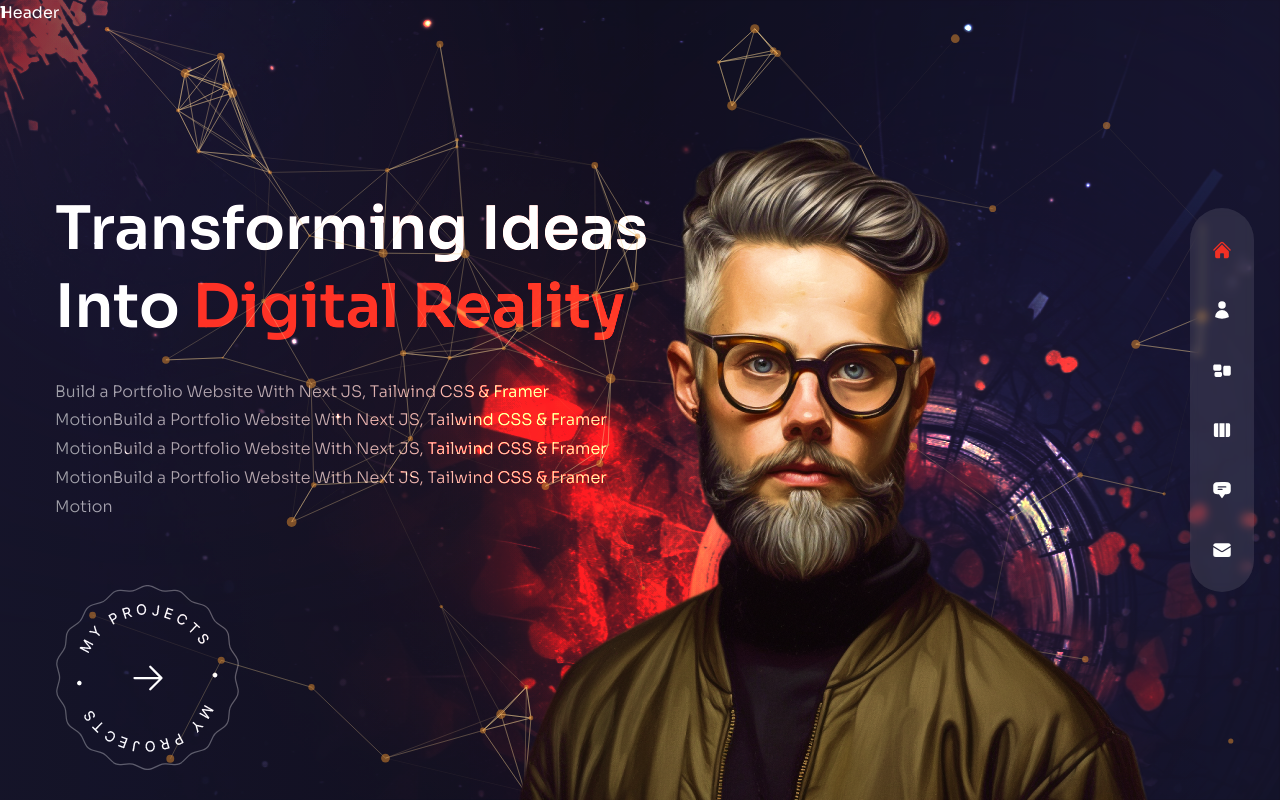
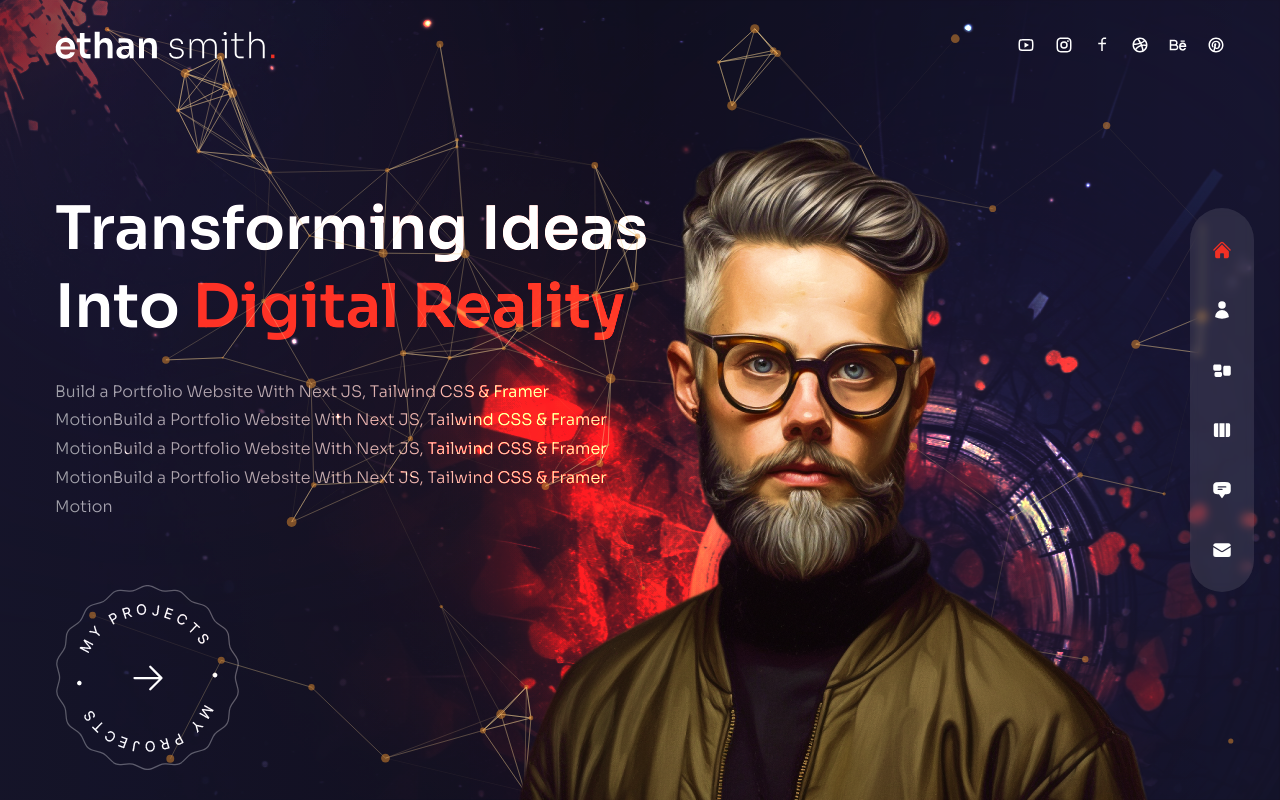
Before and after one commit to ukp-code/portfolio, a Next.js app: page / in a window 1280 px wide. Built offline with nearby package versions, Linux system fonts and the light colour scheme.

Commit message:
update design

```diff
--- a/components/Circles.js
+++ b/components/Circles.js
@@ -1,5 +1,9 @@
+import Image from "next/image";
+
 const Circles = () => {
-  return <div>Circles</div>;
+  return <div className="w-[200px] xl:w-[300px] absolute -right-16 -bottom-2 mix-blend-color-dodge animate-pulse duration-75 z-10">
+    <Image src={'/circles.png'} width={260} height={200} className="w-full h-full" alt=""/>
+  </div>;
 };
 
 export default Circles;
--- a/components/Header.js
+++ b/components/Header.js
@@ -1,5 +1,18 @@
+import Image from "next/image";
+import Socials from "../components/Socials"
+import Link from "next/link";
+
 const Header = () => {
-  return <header className="absolute z-30 w-full">Header</header>;
+  return <header className="absolute z-30 w-full flex items-center px-16 xl:px-0 xl:h-[90px]">
+    <div className="container mx-auto">
+      <div className="flex flex-col lg:flex-row justify-between items-center gap-y-6 py-8">
+        <Link href='/'>
+          <Image src={'/logo.svg'} width={220} height={48} alt="" priority={true} />
+        </Link>
+        <Socials />
+      </div>
+    </div>
+  </header>;
 };
 
 export default Header;
--- a/components/Socials.js
+++ b/components/Socials.js
@@ -1,5 +1,26 @@
+import Link from "next/link";
+import { RiYoutubeLine, RiInstagramLine, RiFacebookLine, RiDribbbleLine, RiBehanceLine, RiPinterestLine } from "react-icons/ri";
 const Socials = () => {
-  return <div>Socials</div>;
+  return <div className="flex items-center gap-x-5 text-lg">
+    <Link href={'/'} className="hover:text-accent transition-all duration-300">
+      <RiYoutubeLine />
+    </Link>
+    <Link href={'/'} className="hover:text-accent transition-all duration-300">
+      <RiInstagramLine />
+    </Link>
+    <Link href={'/'} className="hover:text-accent transition-all duration-300">
+      <RiFacebookLine />
+    </Link>
+    <Link href={'/'} className="hover:text-accent transition-all duration-300">
+      <RiDribbbleLine />
+    </Link>
+    <Link href={'/'} className="hover:text-accent transition-all duration-300">
+      <RiBehanceLine />
+    </Link>
+    <Link href={'/'} className="hover:text-accent transition-all duration-300">
+      <RiPinterestLine />
+    </Link>
+  </div>;
 };
 
 export default Socials;
--- a/components/Transition.js
+++ b/components/Transition.js
@@ -18,9 +18,9 @@ const transitionVariants = {
 const Transition = () => {
   return (
     <>
-      <motion.div className='fixed top-0 bottom-0 right-full w-screen h-screen z-30 bg-[#2e2257]' variants={transitionVariants} initial="initial" animate="animate" exit='exit' transition={{ delay: 0.2, duration: 0.6, ease: 'easeInOut' }}>1</motion.div>
-      <motion.div className='fixed top-0 bottom-0 right-full w-screen h-screen z-20 bg-[#3b2d71]' variants={transitionVariants} initial="initial" animate="animate" exit='exit' transition={{ delay: 0.4, duration: 0.6, ease: 'easeInOut' }}>1</motion.div>
-      <motion.div className='fixed top-0 bottom-0 right-full w-screen h-screen z-10 bg-[#4b3792]' variants={transitionVariants} initial="initial" animate="animate" exit='exit' transition={{ delay: 0.6, duration: 0.6, ease: 'easeInOut' }}>1</motion.div>
+      <motion.div className='fixed top-0 bottom-0 right-full w-screen h-screen z-30 bg-[#2e2257]' variants={transitionVariants} initial="initial" animate="animate" exit='exit' transition={{ delay: 0.2, duration: 0.6, ease: 'easeInOut' }}></motion.div>
+      <motion.div className='fixed top-0 bottom-0 right-full w-screen h-screen z-20 bg-[#3b2d71]' variants={transitionVariants} initial="initial" animate="animate" exit='exit' transition={{ delay: 0.4, duration: 0.6, ease: 'easeInOut' }}></motion.div>
+      <motion.div className='fixed top-0 bottom-0 right-full w-screen h-screen z-10 bg-[#4b3792]' variants={transitionVariants} initial="initial" animate="animate" exit='exit' transition={{ delay: 0.6, duration: 0.6, ease: 'easeInOut' }}></motion.div>
     </>
   );
 };
--- a/pages/about/index.js
+++ b/pages/about/index.js
@@ -1,77 +1,102 @@
+import { FaHtml5, FaCss3, FaJs, FaReact, FaWordpress, FaFigma } from "react-icons/fa";
+import { SiNextdotjs, SiFramer, SiAdobexd, SiAdobephotoshop } from "react-icons/si";
+import Avatar from '../../components/Avatar'
+import Circles from '../../components/Circles'
+import { motion } from "framer-motion";
+import { fadeIn } from "../../variants";
+import { useState } from "react";
 //  data
-// const aboutData = [
-//   {
-//     title: 'skills',
-//     info: [
-//       {
-//         title: 'Web Development',
-//         icons: [
-//           <FaHtml5 />,
-//           <FaCss3 />,
-//           <FaJs />,
-//           <FaReact />,
-//           <SiNextdotjs />,
-//           <SiFramer />,
-//           <FaWordpress />,
-//         ],
-//       },
-//       {
-//         title: 'UI/UX Design',
-//         icons: [<FaFigma />, <SiAdobexd />, <SiAdobephotoshop />],
-//       },
-//     ],
-//   },
-//   {
-//     title: 'awards',
-//     info: [
-//       {
-//         title: 'Webby Awards - Honoree',
-//         stage: '2011 - 2012',
-//       },
-//       {
-//         title: 'Adobe Design Achievement Awards - Finalist',
-//         stage: '2009 - 2010',
-//       },
-//     ],
-//   },
-//   {
-//     title: 'experience',
-//     info: [
-//       {
-//         title: 'UX/UI Designer - XYZ Company',
-//         stage: '2012 - 2023',
-//       },
-//       {
-//         title: 'Web Developer - ABC Agency',
-//         stage: '2010 - 2012',
-//       },
-//       {
-//         title: 'Intern - DEF Corporation',
-//         stage: '2008 - 2010',
-//       },
-//     ],
-//   },
-//   {
-//     title: 'credentials',
-//     info: [
-//       {
-//         title: 'Web Development - ABC University, LA, CA',
-//         stage: '2011',
-//       },
-//       {
-//         title: 'Computer Science Diploma - AV Technical Institute',
-//         stage: '2009',
-//       },
-//       {
-//         title: 'Certified Graphic Designer - ABC Institute, Los Angeles, CA',
-//         stage: '2006',
-//       },
-//     ],
-//   },
-// ];
+const aboutData = [
+  {
+    title: 'skills',
+    info: [
+      {
+        title: 'Web Development',
+        icons: [
+          <FaHtml5 />,
+          <FaCss3 />,
+          <FaJs />,
+          <FaReact />,
+          <SiNextdotjs />,
+          <SiFramer />,
+          <FaWordpress />,
+        ],
+      },
+      {
+        title: 'UI/UX Design',
+        icons: [<FaFigma />, <SiAdobexd />, <SiAdobephotoshop />],
+      },
+    ],
+  },
+  {
+    title: 'awards',
+    info: [
+      {
+        title: 'Webby Awards - Honoree',
+        stage: '2011 - 2012',
+      },
+      {
+        title: 'Adobe Design Achievement Awards - Finalist',
+        stage: '2009 - 2010',
+      },
+    ],
+  },
+  {
+    title: 'experience',
+    info: [
+      {
+        title: 'UX/UI Designer - XYZ Company',
+        stage: '2012 - 2023',
+      },
+      {
+        title: 'Web Developer - ABC Agency',
+        stage: '2010 - 2012',
+      },
+      {
+        title: 'Intern - DEF Corporation',
+        stage: '2008 - 2010',
+      },
+    ],
+  },
+  {
+    title: 'credentials',
+    info: [
+      {
+        title: 'Web Development - ABC University, LA, CA',
+        stage: '2011',
+      },
+      {
+        title: 'Computer Science Diploma - AV Technical Institute',
+        stage: '2009',
+      },
+      {
+        title: 'Certified Graphic Designer - ABC Institute, Los Angeles, CA',
+        stage: '2006',
+      },
+    ],
+  },
+];
 
 const About = () => {
-  return <div>About</div>;
+  const [index,setIndex]=useState(0)
+  return <div className="h-full bg-primary/30 py-32 text-center xl:text-left">
+    <Circles />
+    <motion.div variants={fadeIn("right", 0.2)} initial="hidden" animate="show" exit='hidden' className="hidden xl:flex absolute bottom-0 -left-[370px]">
+      <Avatar />
+    </motion.div>
+    <div className="container mx-auto h-full flex flex-col items-center xl:flex-row gap-x-6">
+      <div>text</div>
+      <div>
+        <div className="flex gap-x-4 xl:gap-x-8 mx-auto xl:mx-0 mb-4">
+          {aboutData.map((item,i)=>{
+            return (
+              <div key={i} className={`${i==index && 'text-accent after:w-[100%] after:bg-accent after:transition-all after:duration-300' } cursor-pointer capitalize xl:text-lg relative after:w-8 after:h-[2px] after:bg-white after:absolute after:-bottom-1 after:left-0 z-10`} onClick={()=>setIndex(i)}>{item.title}</div>
+            )
+          })}
+        </div>
+      </div>
+    </div>
+  </div>;
 };
 
 export default About;
```
